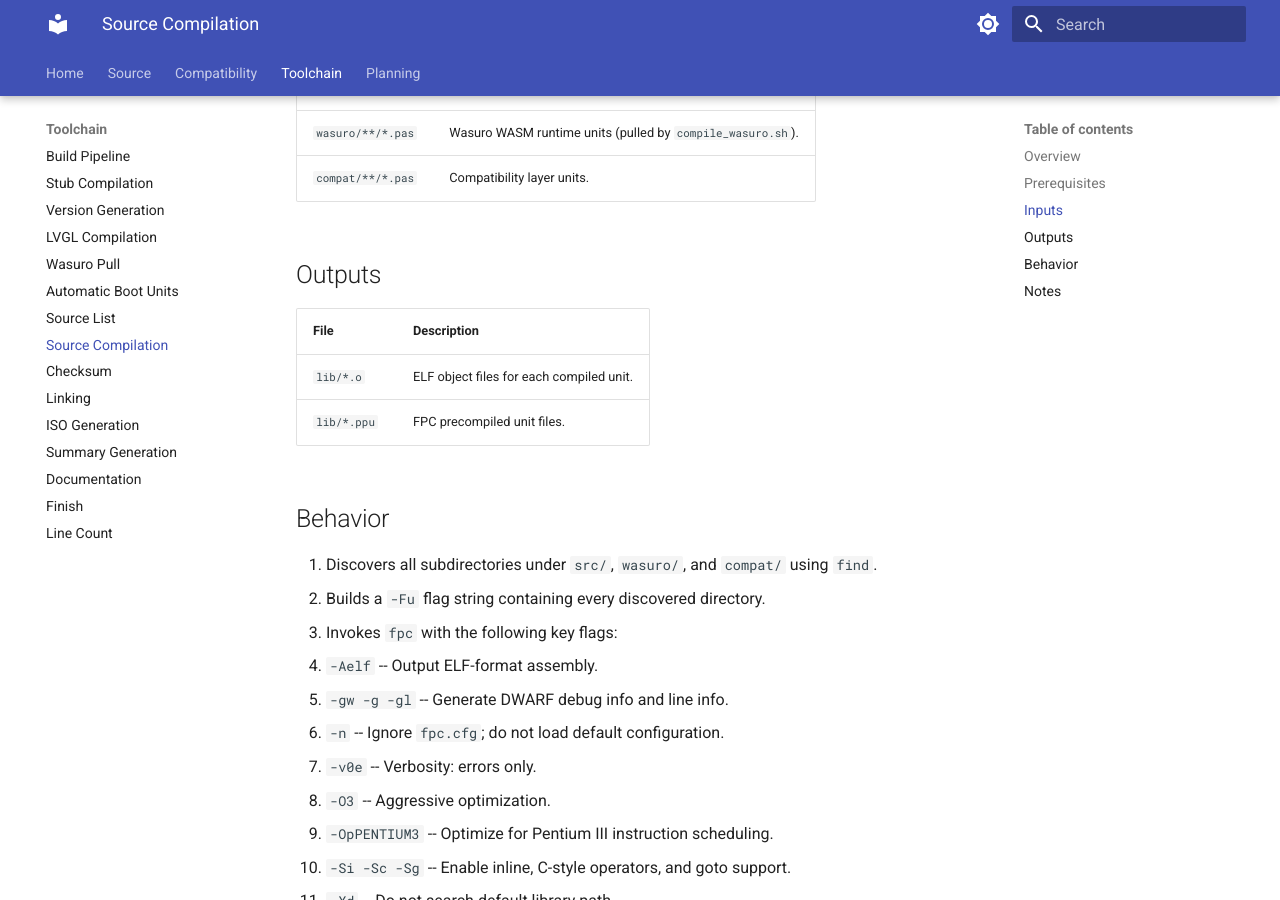
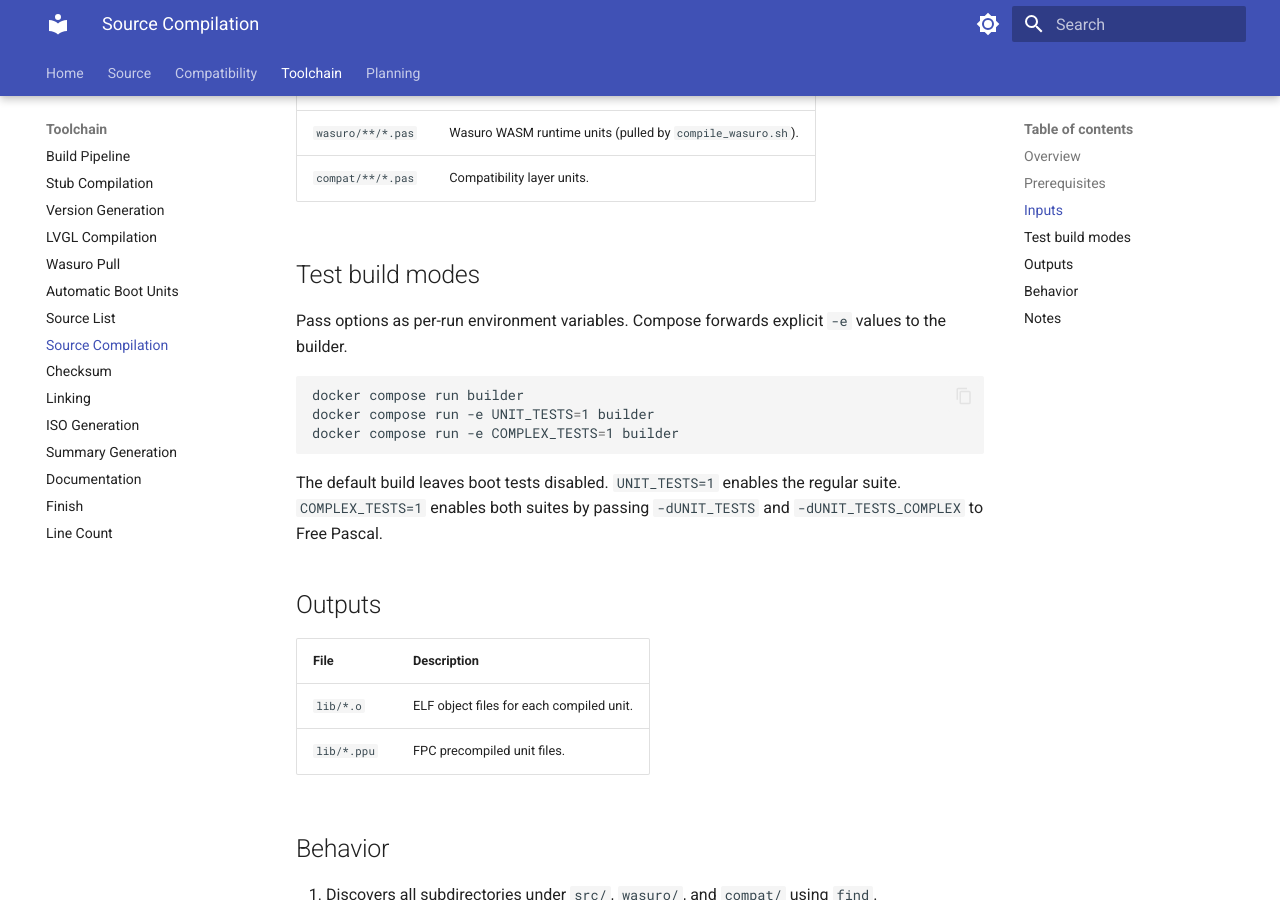
Before and after one commit to t3hn3rd/Asuro, an MkDocs documentation site: the page built from doc/toolchain/compile_sources.md, in a window 1280 px wide and 900 px high, scrolled down 807 px. Built offline with MkDocs 1.6.1 and Material for MkDocs 9.7.7, drawn with Linux system fonts in a browser that asks for light colours.

Commit message:
Add configurable boot test modes
Build
- Feat: Select boot test suites via UNIT_TESTS and COMPLEX_TESTS

Boot Tests
- Refactor: Run complex tests via the optional complex suite
- Test: Print the harness summary after all enabled suites finish

Drone
- CI: Disable boot tests on master and enable both suites elsewhere

Documentation
- Docs: Show how to select test modes with Docker Compose

````diff
--- a/doc/toolchain/compile_sources.md
+++ b/doc/toolchain/compile_sources.md
@@ -21,6 +21,21 @@ Compiles the Asuro kernel Pascal sources with Free Pascal.
 | `src/**/*.pas` | All kernel Pascal source units. |
 | `wasuro/**/*.pas` | Wasuro WASM runtime units (pulled by `compile_wasuro.sh`). |
 | `compat/**/*.pas` | Compatibility layer units. |
+
+## Test build modes
+
+Pass options as per-run environment variables. Compose forwards explicit
+`-e` values to the builder.
+
+```powershell
+docker compose run builder
+docker compose run -e UNIT_TESTS=1 builder
+docker compose run -e COMPLEX_TESTS=1 builder
+```
+
+The default build leaves boot tests disabled. `UNIT_TESTS=1` enables the
+regular suite. `COMPLEX_TESTS=1` enables both suites by passing
+`-dUNIT_TESTS` and `-dUNIT_TESTS_COMPLEX` to Free Pascal.
 
 ## Outputs
 
````
Also changed, not shown: .drone.yml (+6 -1 lines), 2 other files.
